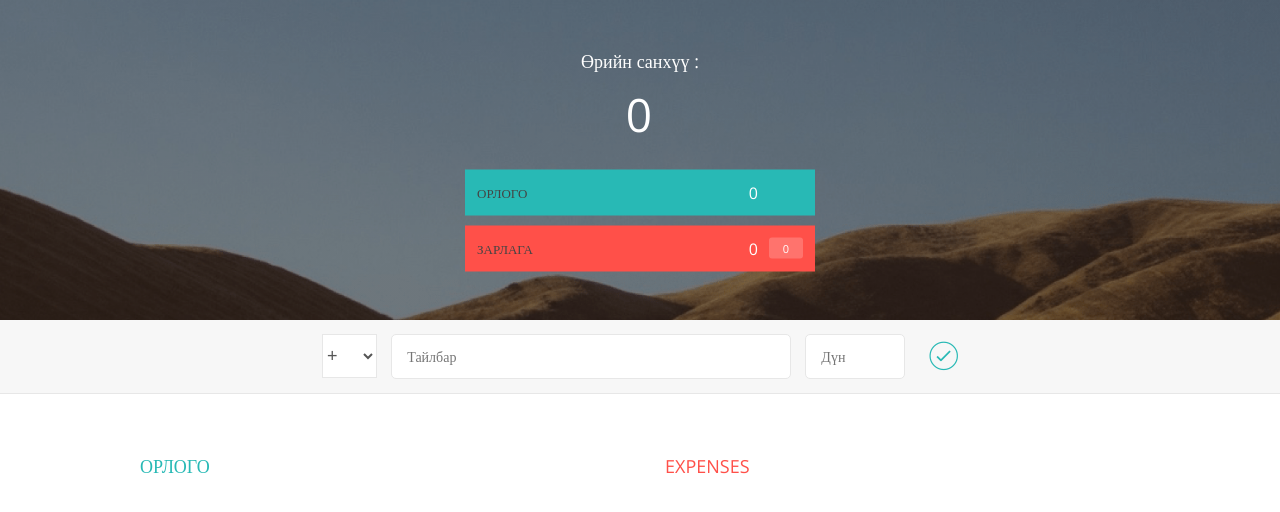
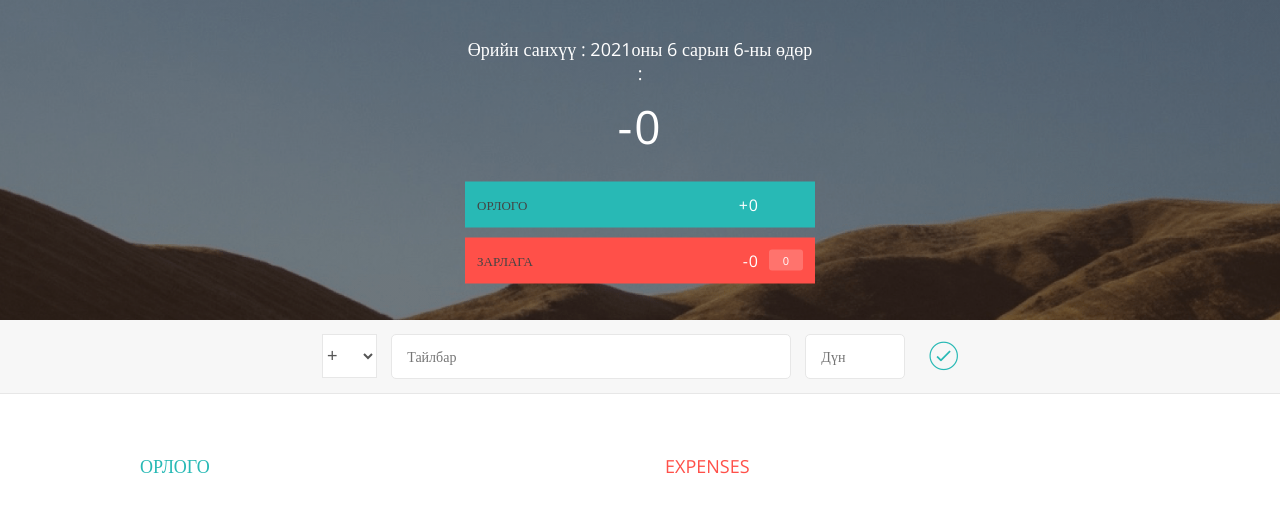
Before and after one commit to Ankhaa-lab/finance, a plain HTML site: page index.html in a window 1280 px wide. Drawn offline with nearby package versions, Linux system fonts and the light colour scheme.

Commit message:
Mungiig taslaltai bolgolloo

```diff
--- a/app.js
+++ b/app.js
@@ -16,8 +16,59 @@ var uiController = (function () {
     expenseLabel: ".budget__expenses--value",
     percentagelLabel: ".budget__expenses--percentage",
     containerDiv: ".container",
+    expensePercentageLabel: ".item__percentage",
+    dateLabel: ".budget__title--month",
   };
+
+  // Доорх nodeListForeach функцэд өгч байгаа list бол лист байх бол callback нь функц дамжуулагдана.
+  var nodeListForeach = function (list, callback) {
+    for (var i = 0; i < list.length; i++) {
+      callback(list[i], i);
+    }
+  };
+
+  var formatMoney = function (too, type) {
+    // too нь тоон төрөл байдлаар орж ирж байгаа тул бид тэмдэгт мөр болгохын тулд JS ийн нэг давуу талыг ашиглан type хувиргалтыг хийхдээ тэмдэгт мөр дээр тоо залгаж тэмдэгт мөр болгох байдлаар тэмдэгт мөрлүү хөрвүүлэлтийг дараах байдлаар хийж байна.
+    too = "" + too;
+    var x = too.split("").reverse().join("");
+
+    var y = "";
+    var count = 1;
+
+    for (var i = 0; i < x.length; i++) {
+      y = y + x[i];
+
+      if (count % 3 === 0) y = y + ",";
+      count++;
+    }
+
+    var z = y.split("").reverse().join("");
+
+    //console.log("z =" + z[0]);
+
+    if (z[0] === ",") z = z.substr(1, z.length - 1);
+
+    //console.log(z[0]);
+
+    if (type === "inc") z = "+" + z;
+    else z = "-" + z;
+
+    return z;
+  };
+
   return {
+    // огноо буцаах функц
+    displayDate: function () {
+      var unuudur = new Date();
+      document.querySelector(DOMstrings.dateLabel).textContent =
+        unuudur.getFullYear() +
+        "оны " +
+        unuudur.getMonth() +
+        " сарын " +
+        unuudur.getDay() +
+        "-ны өдөр ";
+    },
+
     getInput: function () {
       return {
         type: document.querySelector(DOMstrings.inputType).value, //inc, exp буюу +, - утгууд буцаана
@@ -25,6 +76,20 @@ var uiController = (function () {
         value: parseInt(document.querySelector(DOMstrings.inputValue).value),
       };
     },
+
+    displayPercentages: function (allPercentages) {
+      // Зарлагын NodeList -ийг олох
+      var elements = document.querySelectorAll(
+        DOMstrings.expensePercentageLabel,
+      );
+
+      //Node list дээр foreach функц байхгүй. Иймд foreachiig орлох функц бичнэ. Үүнийг дээр NodeListForeach нэртэйгээр бичлээ.
+      // Элемент болгоны хувьд зарлагын хувийг массиваас авч шивж оруулах
+      nodeListForeach(elements, function (el, index) {
+        el.textContent = allPercentages[index];
+      });
+    },
+
     // DOMstrings гэсэн хамгаалагдсан өгөгдлийг getDOMstrings функцээр дамжуулаад public болгож буцааж байна.
     getDOMstrings: function () {
       return DOMstrings;
@@ -51,11 +116,21 @@ var uiController = (function () {
     },
 
     tusviigUzuulekh: function (tusuv) {
-      document.querySelector(DOMstrings.tusuvLabel).textContent = tusuv.tusuv;
-      document.querySelector(DOMstrings.incomeLabel).textContent =
-        tusuv.totalsInc;
-      document.querySelector(DOMstrings.expenseLabel).textContent =
-        tusuv.totalsExp;
+      var type;
+      if (tusuv.tusuv > 0) type = "inc";
+      else type = "exp";
+      document.querySelector(DOMstrings.tusuvLabel).textContent = formatMoney(
+        tusuv.tusuv,
+        type,
+      );
+      document.querySelector(DOMstrings.incomeLabel).textContent = formatMoney(
+        tusuv.totalsInc,
+        "inc",
+      );
+      document.querySelector(DOMstrings.expenseLabel).textContent = formatMoney(
+        tusuv.totalsExp,
+        "exp",
+      );
       if (tusuv.huvi !== 0) {
         document.querySelector(DOMstrings.percentagelLabel).textContent =
           tusuv.huvi + "%";
@@ -65,8 +140,8 @@ var uiController = (function () {
       }
     },
 
-    deleteListItem: function(id){
-      var el =  document.getElementById(id);
+    deleteListItem: function (id) {
+      var el = document.getElementById(id);
       el.parentNode.removeChild(el);
     },
     addListItem: function (item, type) {
@@ -84,7 +159,7 @@ var uiController = (function () {
       // Тэр html дотроо орлого зарлагын утгуудыг REPLACE ашиглаж өөрчилж өгнө.
       html = html.replace("%id%", item.id);
       html = html.replace("$$DESCRIPTION$$", item.description);
-      html = html.replace("$$VALUE$$", item.value);
+      html = html.replace("$$VALUE$$", formatMoney(item.value, type));
 
       //Бэлтгэсэн HTML ээ DOM руу хийж өгнө.
       document.querySelector(list).insertAdjacentHTML("beforeend", html);
@@ -107,6 +182,17 @@ var financeController = (function () {
     this.id = id;
     this.description = description;
     this.value = value;
+    this.percentage = -1;
+  };
+
+  Expense.prototype.calcPercentage = function (totalIncome) {
+    if (totalIncome > 0)
+      this.percentage = Math.round((this.value / totalIncome) * 100);
+    else this.percentage = 0;
+  };
+
+  Expense.prototype.getPercentage = function () {
+    return this.percentage;
   };
 
   // Орлого тооцоололт
@@ -145,7 +231,24 @@ var financeController = (function () {
       data.tusuv = data.totals.inc - data.totals.exp;
 
       // Орлого зарлагын хувийг тооцоолно.
+
+      if (data.totals.inc > 0)
         data.huvi = Math.round((data.totals.exp / data.totals.inc) * 100);
+      else data.huvi = 0;
+    },
+
+    calculatePercentages: function () {
+      data.items.exp.forEach(function (el) {
+        el.calcPercentage(data.totals.inc);
+      });
+    },
+
+    getPercentages: function () {
+      var allPercentages = data.items.exp.map(function (el) {
+        return el.getPercentage();
+      });
+
+      return allPercentages;
     },
 
     tusuviigAvah: function () {
@@ -218,6 +321,12 @@ var appController = (function (uiController, financeController) {
       // 3. Олж авсан өгөгдлүүдээ вэб дээрээ тохирох хэсэгт нь гаргана.
       uiController.addListItem(item, input.type);
       uiController.clearFields();
+      // Төсвийг шинээр тооцоолоод дэлгэцэнд гаргана.
+      updateTusuv();
+    }
+  };
+
+  var updateTusuv = function () {
     // 4. Төсвийг тооцоолно.
 
     financeController.tusuvTootsooloh();
@@ -229,7 +338,13 @@ var appController = (function (uiController, financeController) {
     // 6. Төсвийн тооцоог дэлгэцэнд гаргана.
     uiController.tusviigUzuulekh(tusuv);
     //console.log(tusuv);
-    }
+    // 7. Элементүүдийн хувийг тооцоолно
+    financeController.calculatePercentages();
+    // 8. Элементүүдийн хувийг хүлээж авна
+    var allPercentages = financeController.getPercentages();
+    // 9. Эдгээр хувийг дэлгэцэнд гаргана.
+    uiController.displayPercentages(allPercentages);
+    console.log(allPercentages);
   };
 
   //setupEventlisteners функц нь event -uudiig netgesen baidlaar байгуулж өгч байгаа private функц байна.
@@ -249,13 +364,15 @@ var appController = (function (uiController, financeController) {
       }
     });
 
-    document.querySelector(DOM.containerDiv).addEventListener('click',function(event){
-      var id=event.target.parentNode.parentNode.parentNode.parentNode.id;
-      if (id){
-       var arr=id.split("-");
-       var type =arr[0];
+    document
+      .querySelector(DOM.containerDiv)
+      .addEventListener("click", function (event) {
+        var id = event.target.parentNode.parentNode.parentNode.parentNode.id;
+        if (id) {
+          var arr = id.split("-");
+          var type = arr[0];
           //parseInt нь тэмдэг мөрөөс тоог нь салгаж авах команд
-       var itemId=parseInt(arr[1]);
+          var itemId = parseInt(arr[1]);
           // console.log(type + ' ===> ' + itemId );
 
           // 1. санхүүгийн модулиас type, id ашиглан устгана.
@@ -265,7 +382,7 @@ var appController = (function (uiController, financeController) {
           uiController.deleteListItem(id);
 
           // 3. Үлдэгдэл тооцоог шинэчилж харуулна.
-
+          updateTusuv();
         }
       });
   };
@@ -273,6 +390,8 @@ var appController = (function (uiController, financeController) {
   return {
     init: function () {
       console.log("Application started .....");
+
+      uiController.displayDate();
       // програм эхлэхэд өгөгдлүүдийг нойллож өгөх функцийг доорх мөр кодонд бичие.
       uiController.tusviigUzuulekh({
         tusuv: 0,
--- a/index.html
+++ b/index.html
@@ -19,7 +19,7 @@
     <div class="top">
       <div class="budget">
         <div class="budget__title">
-          Өрийн санхүү <span class="budget__title--month"> </span>:
+          Өрийн санхүү : <span class="budget__title--month"> </span>:
         </div>
 
         <div class="budget__value">+ 2,345.64</div>
```
Lines whose indentation alone changed are shown as unchanged.
